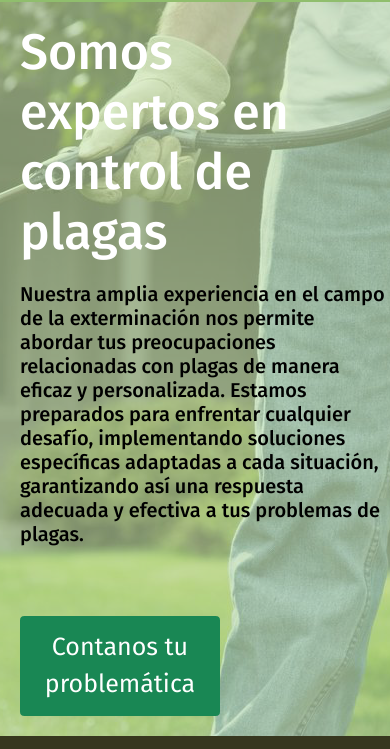
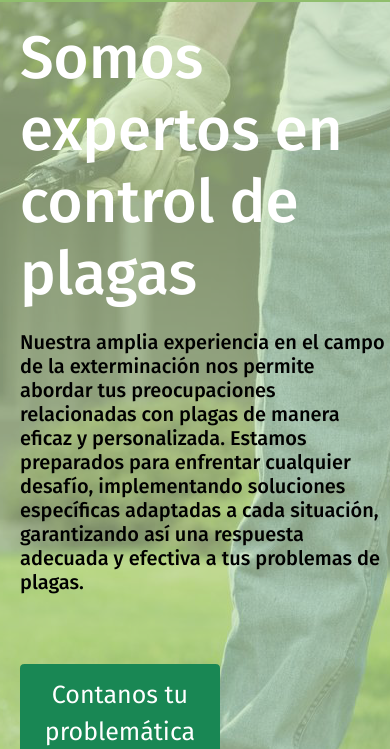
Before and after one commit to Traymol/fulmiplag, a website: page index.html in a window 390 px wide. Shown: the part 94-843 px from the top of the page. Drawn offline with nearby package versions, Linux system fonts and the light colour scheme.

```diff
--- a/scss/styles.scss
+++ b/scss/styles.scss
@@ -510,10 +510,11 @@
 
 @media (max-width: 430px) {
     .fondoIndex {
+        height: auto;
         .mainIndex {
             width: 100%;
             h1 {
-                font-size: 50px;
+                font-size: 60px;
             }
         }
         .sectionIndex {
```
Also changed, not shown: css/styles.css, 1 other file.
